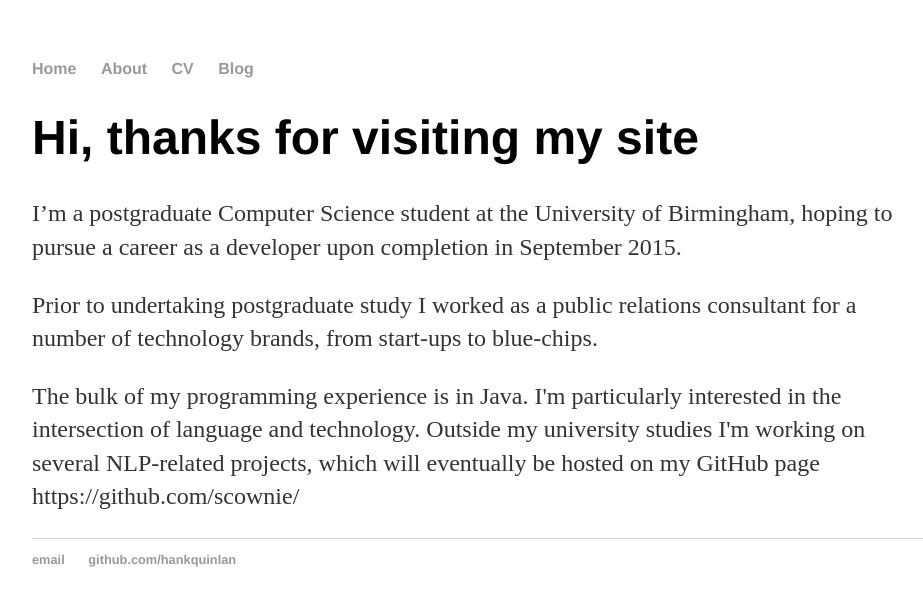
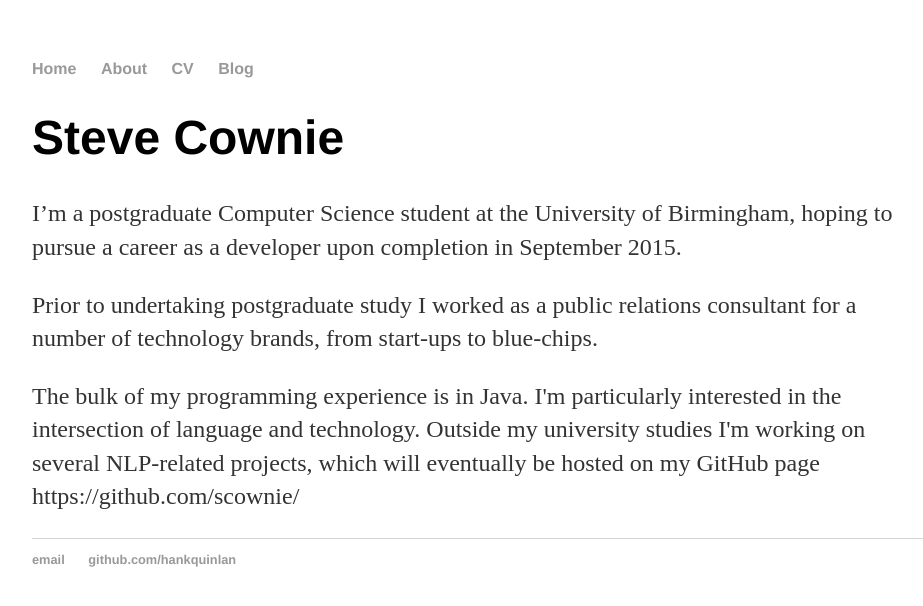
Before and after one commit to scownie/scownie.github.io, a Jekyll site: the page built from index.html, in a window 1280 px wide. Shown: the top 606 px of the page, without its empty margins (160-1083 px from the left). Built offline with Jekyll 4.4.1, drawn with Linux system fonts in a browser that asks for light colours.

Commit message:
Update index.html

```diff
--- a/index.html
+++ b/index.html
@@ -3,7 +3,7 @@ layout: default
 title: Steve Cownie, MSc Computer Science
 ---
 <div class="blurb">
-	<h1>Hi, thanks for visiting my site</h1>
+	<h1>Steve Cownie</h1>
 	<p>I’m a postgraduate Computer Science student at the University of Birmingham, hoping to pursue a career as a developer upon completion in September 2015.</p>
 	<p>Prior to undertaking postgraduate study I worked as a public relations consultant for a number of technology brands, from start-ups to blue-chips. </p>
 	<p>The bulk of my programming experience is in Java. I'm particularly interested in the intersection of language and technology. Outside my university studies I'm working on several NLP-related projects, which will eventually be hosted on my GitHub page https://github.com/scownie/</p
```
